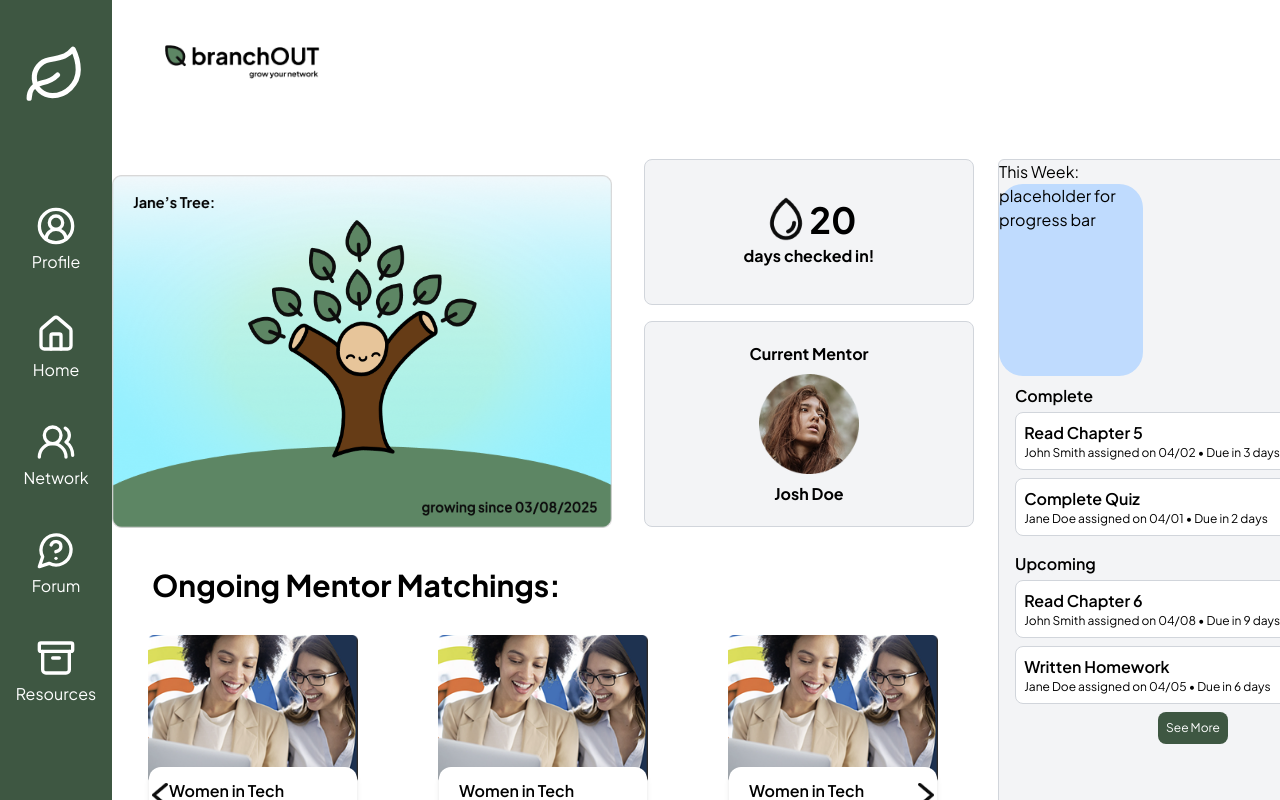
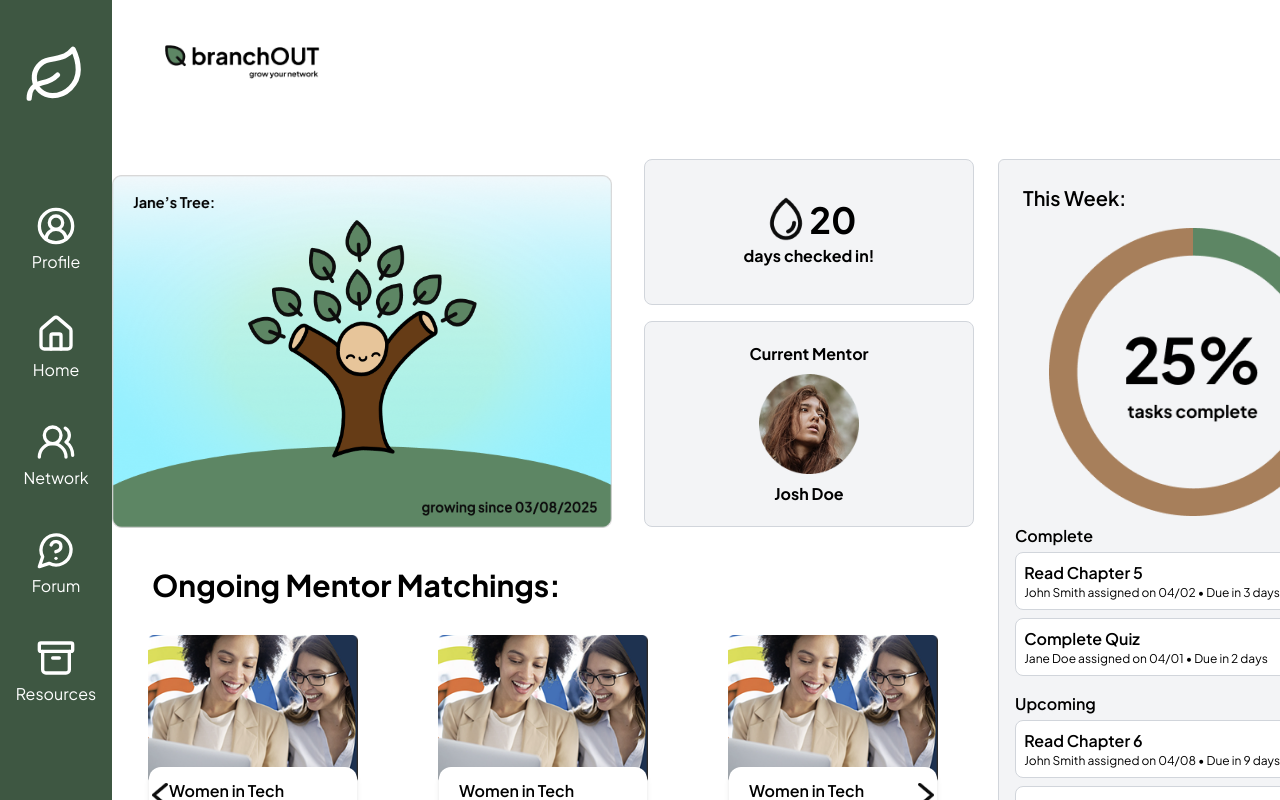
Before and after one commit to heartybp/BranchOut, a React (Vite) app in the folder client/: page /home in a window 1280 px wide. Built offline with nearby package versions, Linux system fonts and the light colour scheme.

Commit message:
added progress bar to dashboard

```diff
--- a/client/src/Home.jsx
+++ b/client/src/Home.jsx
@@ -11,6 +11,7 @@ import mentorImage from "./assets/mentor.png";
 import WaterDropIcon from "./assets/Water_Drop.png";
 import TreeWithTiers from "./assets/tree_with_tiers.png";
 import GrowingSinceText from "./assets/growing_since_text.png";
+import TaskBar from "./assets/task_bar.png";
 
 
 const Home = () => {
@@ -101,10 +102,12 @@ const Home = () => {
             {/* right side */}
             <div className="bg-white flex justify-center">
               <div className="flex flex-col bg-gray-100 rounded-md border border-gray-300 w-[390px] mx-6">
-                <h2>This Week:</h2>
-                <p className="rounded-3xl w-36 h-48 bg-blue-200">
-                  placeholder for progress bar
-                </p>
+                <div className="flex flex-col my-2">
+                <h2 className = "pl-6 pt-4 font-semibold mb-2 text-xl">This Week:</h2>
+                </div>
+                <div className="flex justify-center items-center ">
+                  <img src={TaskBar} alt="" className="w-72 h-72" />
+                </div>
 
                 {/* component */}
                 <Assignments
--- a/client/src/components/SuggestedConnections.jsx
+++ b/client/src/components/SuggestedConnections.jsx
@@ -4,7 +4,7 @@ import Connection from './Connection'
 const SuggestedConnections = () => {
   return (
     <>
-        <h1 className="text-3xl font-bold pl-10 my-8">Suggested Connections based on your career goals</h1>
+        <h1 className="text-3xl font-bold pl-10 my-8">Suggested Connections based on your career goals:</h1>
         <div className='flex flex-col gap-y-4 bg-white items-center'>
             <Connection />
             <Connection />
```
Also changed, not shown: client/src/assets/task_bar.png (added).
